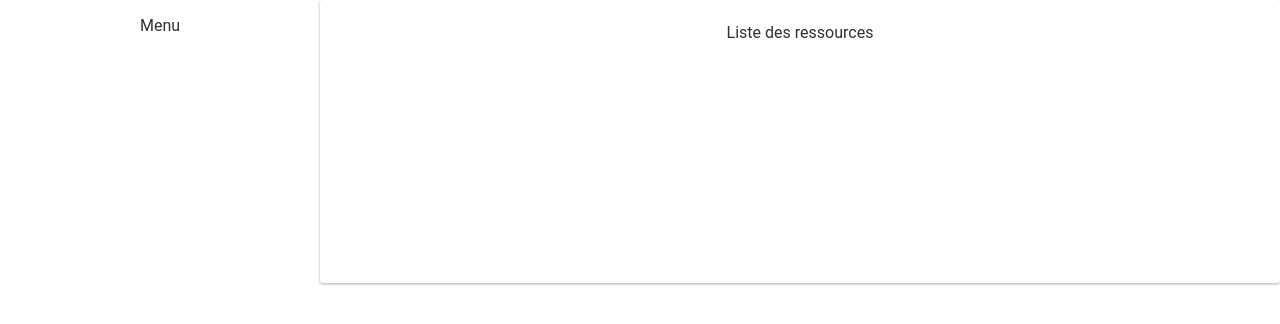
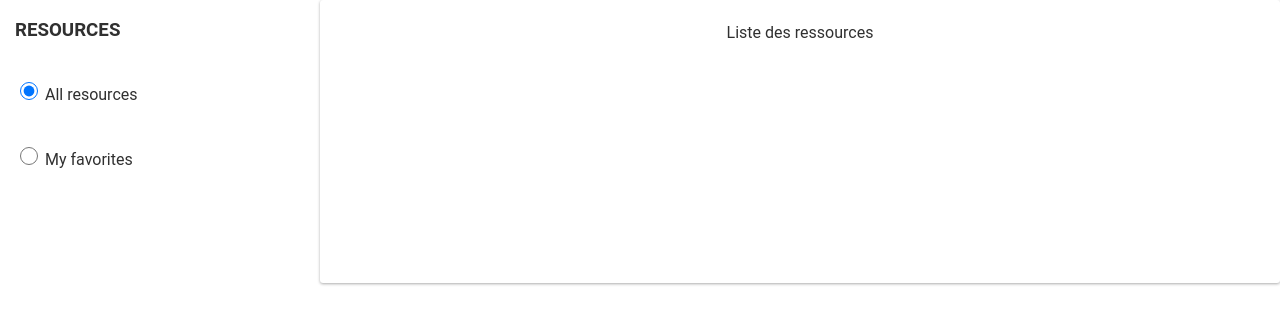
Before and after one commit to GIP-RECIA/recia-webcomponents, a Vue app: page / in a window 1280 px wide. Shown: the top 324 px of the page. Built offline with nearby package versions, Linux system fonts and the light colour scheme.

Commit message:
feat: selection of filter

```diff
--- a/src/components/MenuMediacentre.vue
+++ b/src/components/MenuMediacentre.vue
@@ -1,8 +1,45 @@
 <template>
   <div class="cadre-menu-mediacentre">
-    <p>
-      Menu
-    </p>
+    <h3 class="titre-menu-mediacentre">
+      {{ t('ressources').toUpperCase() }}
+    </h3>
+    <ul class="liste-boutons-menu-mediacentre">
+      <li>
+        <label
+            class="bouton-menu-mediacentre"
+        >
+          <input
+              type="radio"
+              name="ressources"
+              value="tout"
+              checked
+              class="radio-bouton-menu-mediacentre"
+              v-model="selection"
+              @change="changementFiltre"
+          >
+          <span>
+            {{ t('toutes-ressources') }}
+          </span>
+        </label>
+      </li>
+      <li>
+        <label
+            class="bouton-menu-mediacentre"
+        >
+          <input
+              type="radio"
+              name="ressources"
+              value="favoris"
+              class="radio-bouton-menu-mediacentre"
+              v-model="selection"
+              @change="changementFiltre"
+          >
+          <span>
+            {{ t('mes-favoris') }}
+          </span>
+        </label>
+      </li>
+    </ul>
   </div>
 </template>
 
@@ -12,16 +49,52 @@ import i18n from "../i18n";
 export default {
   name: "menu-mediacentre",
   data: function() {
-    return {};
+    return {
+      selection: 'tout'
+    };
+  },
+  mounted() {
+    this.changementFiltre();
   },
   methods: {
     t: function (key) {
       return i18n.t('message.' + this.$options.name + '.' + key); // 'message.page-ressource.{key}
-    }
+    },
+    changementFiltre: function () {
+      this.$parent.changementFiltre(this.selection);
+    },
   }
 }
 </script>
 
 <style scoped>
+.cadre-menu-mediacentre {
+  text-align: left;
+}
 
+.liste-boutons-menu-mediacentre {
+  list-style: none;
+  padding-left: 0;
+}
+
+.titre-menu-mediacentre {
+  padding-left: 15px;
+}
+
+.bouton-menu-mediacentre {
+  padding: 20px 0 20px 15px;
+  display: block;
+}
+
+.bouton-menu-mediacentre:hover {
+  -webkit-transition: all 0.15s ease-in-out;
+  -o-transition: all 0.15s ease-in-out;
+  transition: all 0.15s ease-in-out;
+  background-color: rgba(0, 0, 0, 0.10);
+}
+
+.radio-bouton-menu-mediacentre {
+  width: 18px;
+  height: 18px;
+}
 </style>
--- a/src/components/PageMediacentre.vue
+++ b/src/components/PageMediacentre.vue
@@ -20,8 +20,19 @@ export default {
     menuMediacentre: MenuMediacentre,
     listeRessourcesMediacentre: ListeRessourcesMediacentre
   },
+  props: {
+    baseApiUrl: {
+      type: String,
+      default: process.env.VUE_APP_BASE_API_URI
+    },
+    userInfoApiUrl: {
+      type: String,
+      default: process.env.VUE_APP_USER_INFO_API_URI
+    }
+  },
   data: function() {
     return {
+      filtre: '',
       ressources: [],
       erreur: '',
       chargement: false
@@ -30,6 +41,9 @@ export default {
   methods: {
     t: function (key) {
       return i18n.t('message.' + this.$options.name + '.' + key); // 'message.page-ressource.{key}
+    },
+    changementFiltre(selection) {
+      this.filtre = selection;
     }
   }
 }
--- a/src/locales/en.json
+++ b/src/locales/en.json
@@ -7,7 +7,9 @@
 
     },
     "menu-mediacentre": {
-
+      "ressources": "Resources",
+      "toutes-ressources": "All resources",
+      "mes-favoris": "My favorites"
     }
   }
 }
--- a/src/locales/fr.json
+++ b/src/locales/fr.json
@@ -7,7 +7,9 @@
 
     },
     "menu-mediacentre": {
-
+      "ressources": "Ressources",
+      "toutes-ressources": "Toutes les ressources",
+      "mes-favoris": "Mes favoris"
     }
   }
 }
```
